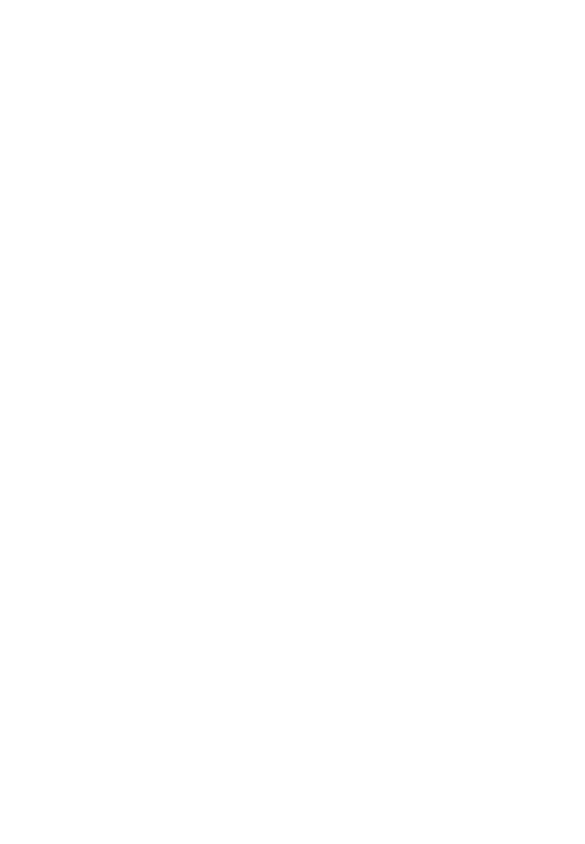
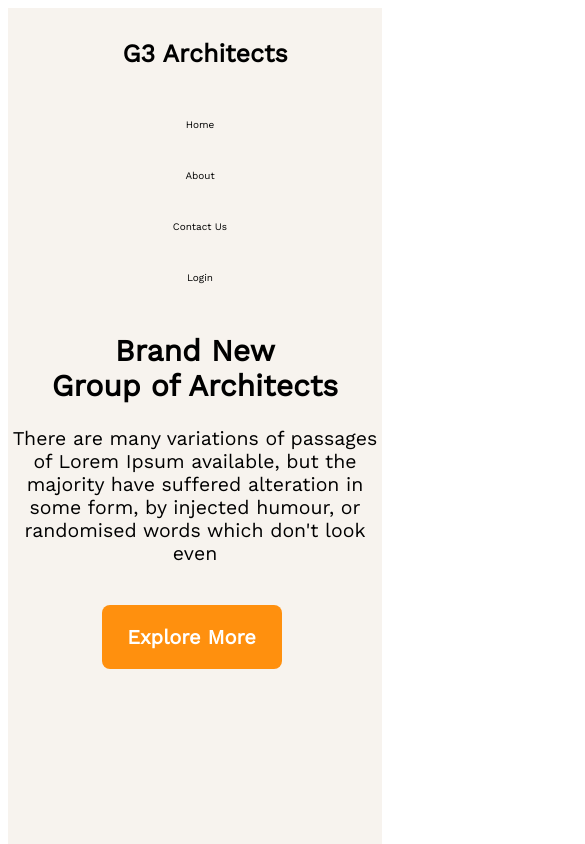
Before and after one commit to saleheen22/ProgrammingHero-Assignment2, a plain HTML site: page index.html in a window 390 px wide. Shown: the top 844 px of the page, 585 px wide, since content can reach past the window. Drawn offline with nearby package versions, Linux system fonts and the light colour scheme.

Commit message:
Upper writing done

```diff
--- a/index.html
+++ b/index.html
@@ -5,8 +5,35 @@
     <meta http-equiv="X-UA-Compatible" content="IE=edge">
     <meta name="viewport" content="width=device-width, initial-scale=1.0">
     <title>Document</title>
+    <!-- Linking style sheet -->
+    <link rel="stylesheet" href="./styles/style.css">
+    <!-- Linking fonts -->
+    <link rel="preconnect" href="https://fonts.googleapis.com">
+    <link rel="preconnect" href="https://fonts.gstatic.com" crossorigin>
+    <link href="https://fonts.googleapis.com/css2?family=Open+Sans&family=Poppins:wght@500&family=Work+Sans&display=swap" rel="stylesheet">
+
 </head>
 <body>
+    <section class="upper">
+    <header class="navbar">
 
+        <nav class="right-navbar">
+            <h2>G3 Architects</h2>
+            <ul>
+                <li><a href=""></a> Home</li>
+                <li><a href=""></a>About</li>
+                <li><a href=""></a>Contact Us</li>
+                <li><a href=""></a>Login</li>
+            </ul>
+        </nav>
+    </header>
+    <div class="upper-writing">
+        <div class="upper-writing-heading">Brand New <br>
+            Group of Architects</div>
+            <p class="upper-writing-para">There are many variations of passages of Lorem Ipsum available, but the majority have suffered alteration in some form, by injected humour, or randomised words which don't look even</p>
+
+            <button class="upper-writing-btn"> <span class="upper-btn-writing">Explore More</span></button>
+    </div>
+</section>
 </body>
 </html>
--- /dev/null
+++ b/styles/style.css
@@ -0,0 +1,126 @@
+* {
+    font-family: 'Open Sans', sans-serif;
+font-family: 'Poppins', sans-serif;
+font-family: 'Work Sans', sans-serif;
+}
+
+/* upper section style */
+.upper{
+    height: 1322px;
+    background-color:  rgba(174, 136, 93, 0.1);;
+}
+/* Header style */
+.right-navbar{
+    display: flex;
+    justify-content: space-between;
+}
+.right-navbar h2{
+    padding-left: 100px;
+    padding-top: 10px;
+    font-weight: 700;
+    font-size: 45px;
+}
+.right-navbar ul{
+    display: flex;
+    justify-content: space-around;
+    text-decoration: none;
+    list-style: none;
+    font-weight: 500;
+    font-size: 18px;
+    padding-top: 28px;
+    padding-right: 30px;
+}
+.right-navbar li{
+    padding: 20px;
+}
+
+/* Upper writing styles */
+.upper-writing{
+    /* display: grid;
+    grid-template-columns: repeat(1,1fr);
+    align-items: center; */
+}
+.upper-writing-heading{
+    font-weight: 700;
+    font-size: 64px;
+    text-align: center;
+    padding-top: 50px;
+    word-wrap: break-word;
+
+
+}
+.upper-writing-para{
+    padding-left: 200px;
+    padding-right: 200px;
+    text-align: center;
+    padding-top: 20px;
+}
+
+.upper-writing-btn{
+    width: 180px;
+    height: 64px;
+    border-radius: 8px;
+    border-style: none;
+    background-color: #FF900E;
+    margin-left: 650px;
+    margin-right: 600px;
+    text-align: center;
+    margin-top: 20px;
+
+
+
+}
+.upper-btn-writing{
+    font-weight: 600;
+   font-size: 20px;
+   color: white;
+}
+
+
+/* Media query for navbar */
+
+@media only screen and (max-width:576px){
+    .right-navbar, .right-navbar ul{
+        display: flex;
+        flex-direction: column;
+        text-align: center;
+    }
+    .right-navbar h2{
+        padding-left: 20px;
+        text-align: center;
+        font-size: 25px;
+    }
+    .right-navbar{
+        justify-content: space-evenly;
+    }
+    .right-navbar ul{
+        padding-top: 0px;
+        font-size: 10px;
+    }
+}
+
+/* media query for upper-writing */
+
+@media only screen and (max-width:576px){
+    .upper-writing{
+        width: 100%;
+    }
+    .upper-writing-heading{
+    font-weight: 700;
+    font-size: 30px;
+    padding-top: 20px;
+
+    }
+    .upper-writing-para{
+        padding-left: 0px;
+        padding-top: 5px;
+        padding-right: 0px;
+        font-size: 5vw;
+        text-align: center;
+
+    }
+    .upper-writing-btn{
+        margin-left: 25%;
+        align-items: center;
+    }
+}
```
Also changed, not shown: styles/images/architect.png (added), styles/images/banner.png (added), styles/images/icons/customers.png (added), styles/images/icons/email.png (added), styles/images/icons/projects.png (added), styles/images/icons/ribon.png (added), styles/images/sponsors/amazon.png (added), styles/images/sponsors/figma.png (added), styles/images/sponsors/google.png (added), styles/images/sponsors/spotify.png (added), styles/images/sponsors/telerama.png (added), styles/images/team1.png (added), styles/images/team2.png (added), styles/images/team3.png (added), 1 more files.
